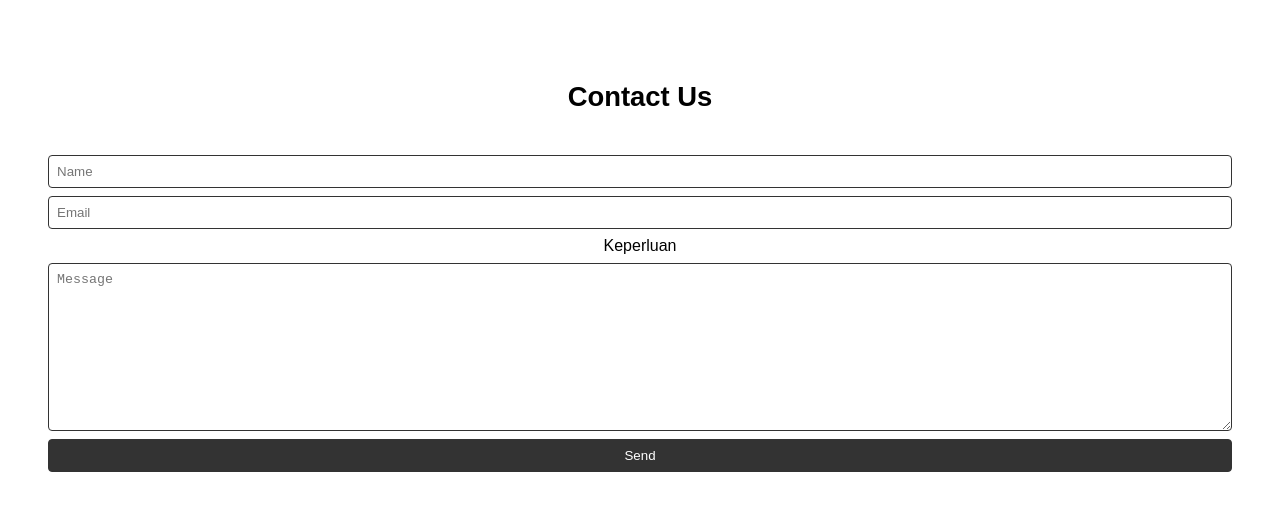
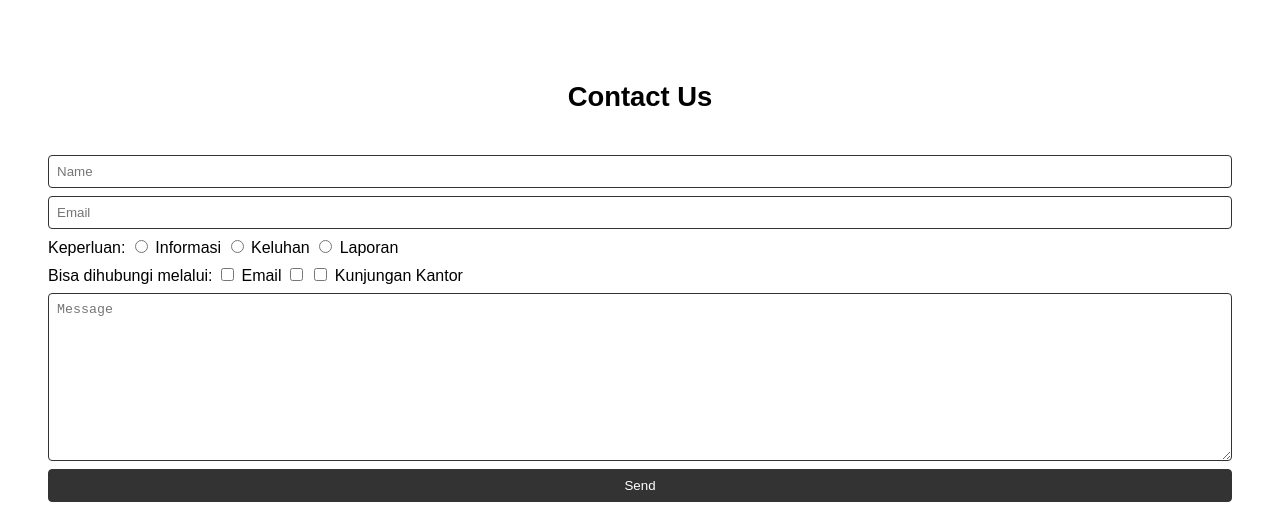
Before and after one commit to andikas95-dev/pemrograman-web-9, a plain HTML site: page contact.html in a window 1280 px wide. Shown: the part 77-602 px from the top of the page. Drawn offline with Linux system fonts and the light colour scheme.

Commit message:
tambahan contact

```diff
--- a/contact.html
+++ b/contact.html
@@ -31,9 +31,23 @@
       <div style="display: flex; flex-direction: column; gap: 0.5rem;">
         <input type="text" placeholder="Name" style="padding: 0.5rem; border: 1px solid #333; border-radius: 0.25rem;"/>
         <input type="email" placeholder="Email" style="padding: 0.5rem; border: 1px solid #333; border-radius: 0.25rem;"/>
-        <div>
-          <label for="">Keperluan</label>
-
+        <div style="align-self: flex-start;">
+          <label for="keperluan">Keperluan: </label>
+              <input type="radio" id="informasi" name="keperluan" value="Informasi">
+              <label for="informasi">Informasi</label>
+              <input type="radio" id="keluhan" name="keperluan" value="Keluhan">
+              <label for="keluhan">Keluhan</label>
+              <input type="radio" id="laporan" name="keperluan" value="Laporan">
+              <label for="laporan">Laporan</label>
+        </div>
+        <div style="align-self: flex-start;">
+          <label for="hubungi">Bisa dihubungi melalui: </label>
+            <input type="checkbox" id="email" name="email" value="Email">
+            <label for="email">Email</label>
+            <input type="checkbox" id="phone" name="phone" value="Telepon">
+            <label for="phone"> </label>
+            <input type="checkbox" id="kunjungan-kantor" name="kunjungan-kantor" value="Kunjungan Kantor">
+            <label for="kunjungan-kantor">Kunjungan Kantor</label>
         </div>
         <textarea name="" id="" cols="30" rows="10" placeholder="Message" style="padding: 0.5rem; border: 1px solid #333; border-radius: 0.25rem;"></textarea>
         <button type="submit" style="padding: 0.5rem; border: 1px solid #333; border-radius: 0.25rem; background-color: #333; color: #fff; cursor: pointer;">Send</button>
```
